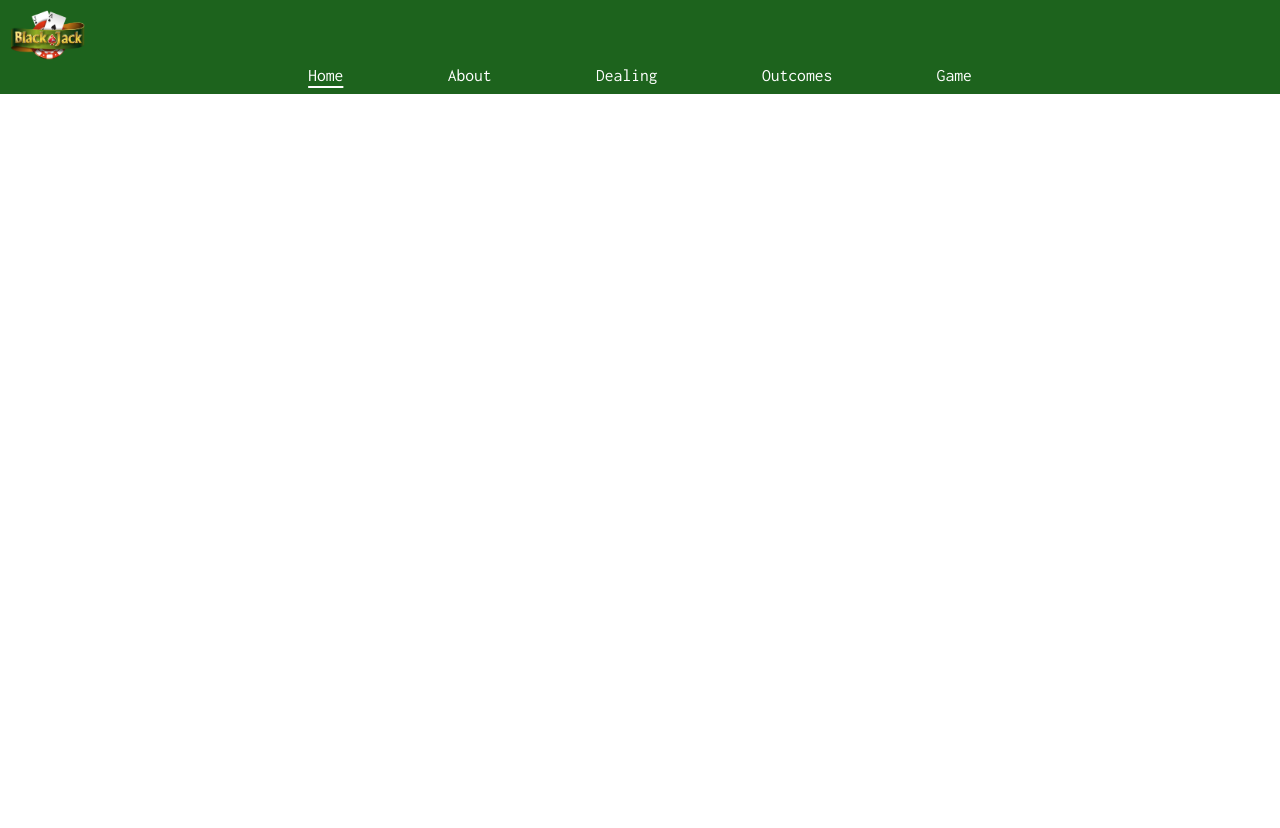
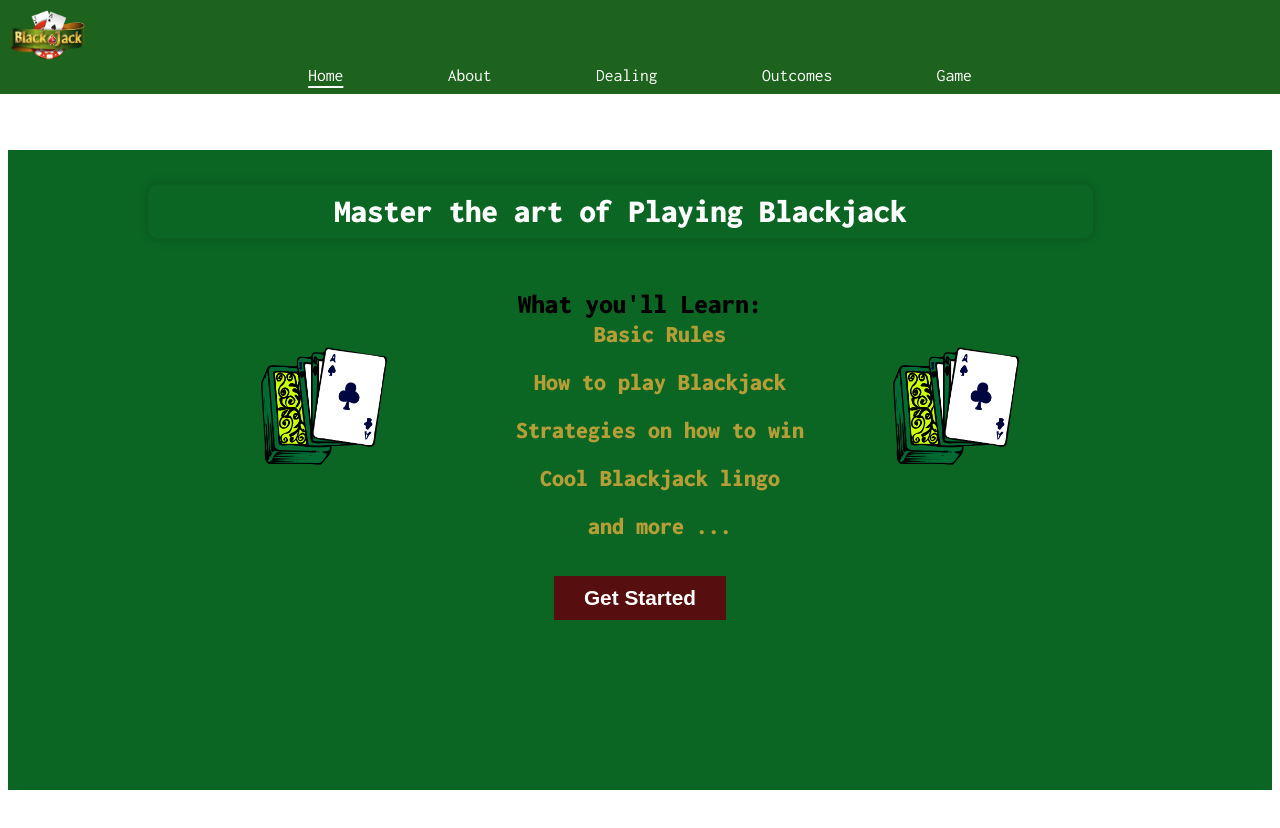
Before and after one commit to karanja-23/Group-13-React-Project, a React (Vite) app: page / in a window 1280 px wide. Shown: the top 828 px of the page. Built offline with nearby package versions, Linux system fonts and the light colour scheme.

Commit message:
added homepage

```diff
--- a/src/CSS/index.css
+++ b/src/CSS/index.css
@@ -816,6 +816,102 @@ nav a {
 nav a:hover {
   color: #e50914; /* Red hover effect */
 }
+#my-homepage{
+  height: 80vh;
+  position: relative;
+  width: 100%;
+  display: flex;
+  flex-direction: column;
+  justify-content:space-around;
+  background-color: #0b6623;
+
+}
+#what-to-learn{
+  font-size: 1.7em;
+  font-weight: 900;
+  text-align: center;
+  position: absolute;
+  top: 24%;
+  left: 50%;
+  transform: translate(-50%, -50%);
+}
+#img1{
+  position: absolute;
+  top: 40%;
+  transform: translateY(-50%);
+  width: 10%;
+  left: 20%;
+
+}
+#img2{
+  position: absolute;
+  top: 40%;
+  transform: translateY(-50%);
+  width: 10%;
+  right: 20%;
+}
+#my-homepage ul {
+  position: absolute;
+  top: 40%;
+  color: #b59e37;
+  font-weight: 900;
+  left: 50%;
+  transform: translate(-50%, -50%);
+  list-style: none;
+  line-height: 2em;
+  font-size: 1.5em;
+}
+#home-btn{
+  width: fit-content;
+  margin: auto;
+  position: absolute;
+  top: 70%;
+  left: 50%;
+  transform: translate(-50%, -50%);
+  font-size: 1.3em;
+  padding: 10px 30px;
+  border: none;
+  background-color:rgb(87, 14, 14);
+  color: white;
+  font-weight: 900;
+}
+#home-btn:hover{
+  background-color:#b59e37;
+  color:rgb(87, 14, 14);
+}
+#home-btn a{
+  text-decoration: none;
+  color: white;
+}
+#my-homepage h1 {
+  position: absolute;
+  right: 15%;
+  top: 35px;
+  text-align: center;
+  font-size: 2.0em;
+  font-weight: 900;
+  margin: auto;
+  width: 70%;
+  color: white;
+  background: linear-gradient(to bottom,  #b59e37 #236B2B);
+  animation: pulse 2s infinite;
+  padding: 10px 20px;
+  border-radius: 10px; /* Adds a slight rounded corner effect */
+  box-shadow: 0 0 10px rgba(0, 0, 0, 0.2); /* Adds a subtle shadow effect */
+}
+
+@keyframes pulse {
+  0% {
+    transform: scale(1);
+  }
+  50% {
+    transform: scale(1.1);
+  }
+  100% {
+    transform: scale(1);
+  }
+}
+
 
 /* Responsive styling */
 @media screen and (max-width: 768px) {
--- /dev/null
+++ b/src/Pages/Deal.jsx
@@ -0,0 +1,12 @@
+import NavBar from "../Components/NavBar"
+function Deal (){
+    return(
+        <div className="home-background">
+            <NavBar/>
+            <ol style={{width: "80%"}}>
+                <li>Both the dealer and player(s) are dealt two cards, but the dealer only shows one cardwhile the other is kept face down. <span style={{textDecoration: "underline", textUnderlineOffset: "0.2em"}}>The player always goes first</span></li>
+            </ol>
+        </div>
+    )
+}
+export default Deal
--- a/src/Pages/Home.jsx
+++ b/src/Pages/Home.jsx
@@ -1,12 +1,27 @@
 
 import NavBar from "../Components/NavBar"
 import { Link } from "react-router-dom"
+import Img from "../assets/deck.png"
 
 function Home() {
     return (
         <div className="home-background">
             <NavBar />
+            <div id="my-homepage">
+                <h1>Master the art of Playing Blackjack</h1>
+                <img id="img1" style={{float: "right"}} src={Img} alt="home image"></img>
+                <img  id="img2" src={Img} alt="home image"></img>
+                <span id="what-to-learn">What you'll Learn:</span>
+                <ul style={{textAlign: "center"}}>
+                    <li>Basic Rules</li>
+                    <li>How to play Blackjack</li>
+                    <li>Strategies on how to win</li>
+                    <li>Cool Blackjack lingo</li>
+                    <li>and more ...</li>
 
+                </ul>
+                <button id="home-btn"><Link to="./about">Get Started</Link></button>
+            </div>
 
         </div>
     )
--- a/src/Utils/Routes.jsx
+++ b/src/Utils/Routes.jsx
@@ -4,6 +4,7 @@ import Dealing from "../Pages/Dealing";
 import Game from "../Pages/Game";
 import Outcomes from "../Pages/Outcomes";
 import ErrorPage from "../Pages/ErrorPage";
+import Deal from "../Pages/Deal";
 
 import Thegame from "../Pages/Thegame";
 const routes = [
@@ -19,7 +20,7 @@ const routes = [
     },
     {
         path: '/dealing',
-        element: <Dealing />,
+        element: <Deal />,
         errorElement: <ErrorPage />
     },
     {
```
Also changed, not shown: src/assets/deck.png (added), src/assets/home.png (added).
